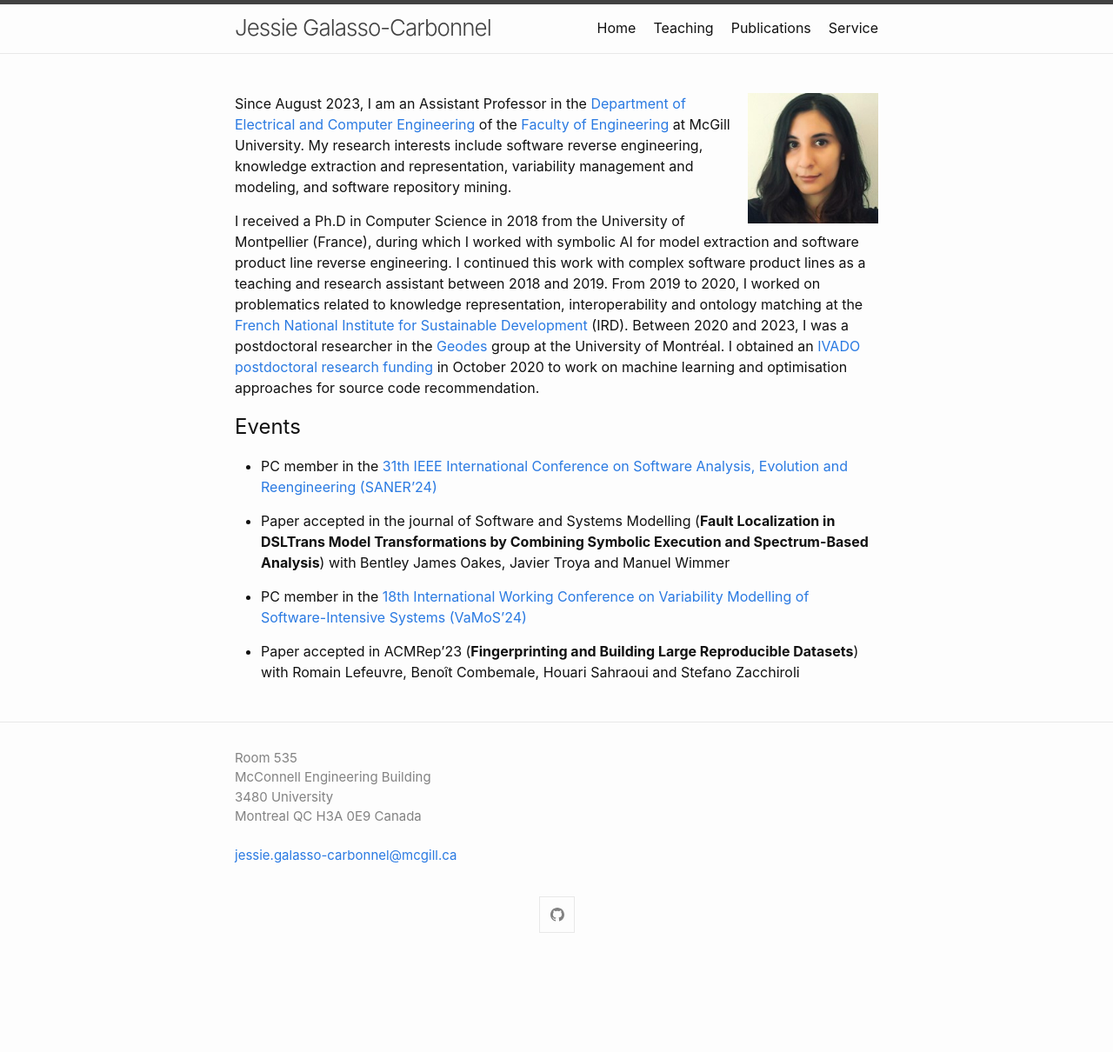
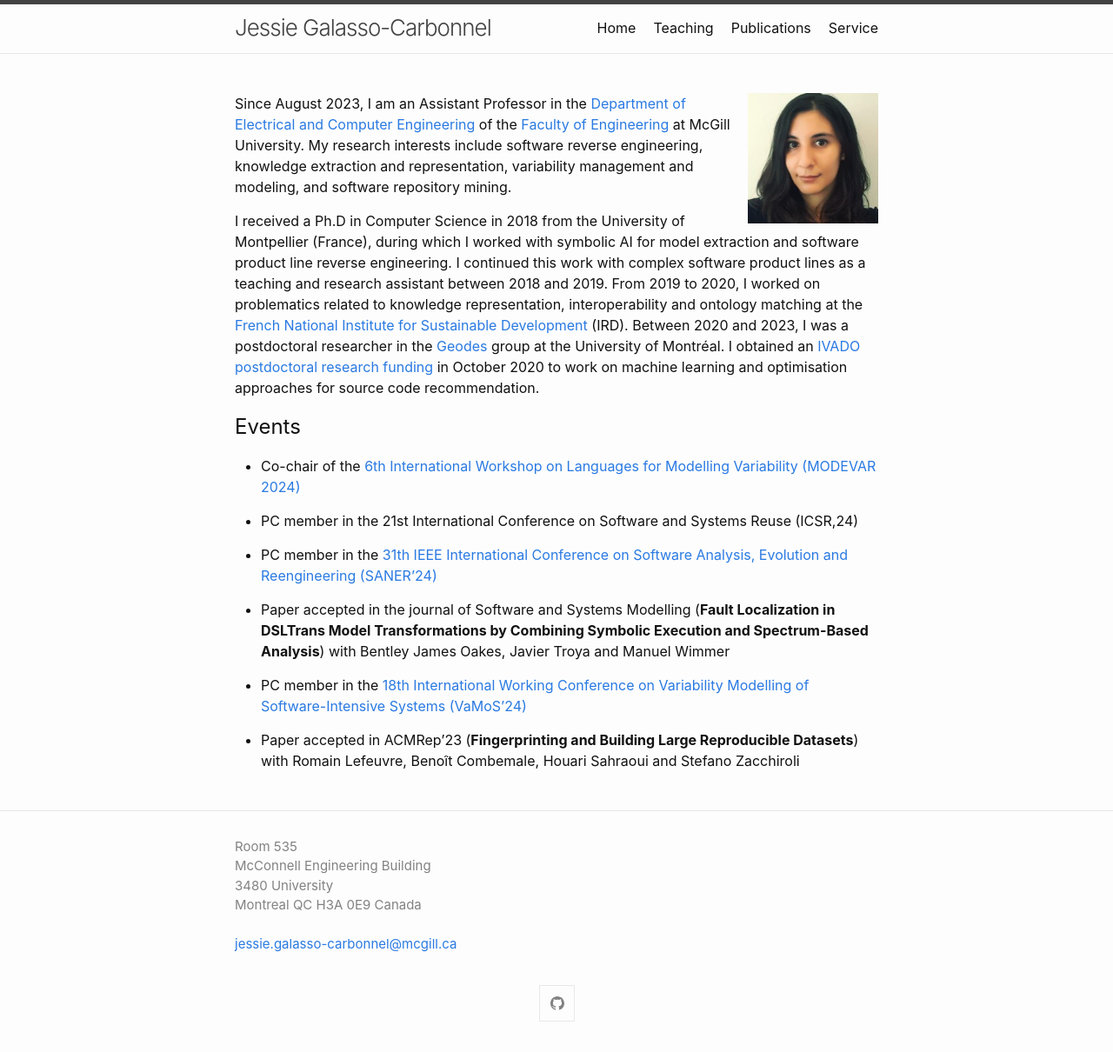
Before and after one commit to jgalasso/jgalasso.github.io, a Jekyll site: the page built from index.markdown, in a window 1280 px wide. Shown: the whole page at 87% size. Built offline with Jekyll 4.4.1, drawn with Linux system fonts in a browser that asks for light colours; before the commit the page ends 1108 px from its top, so only the background shows below that.

Commit message:
Update index.markdown MODEVAR and ICSR 24

```diff
--- a/index.markdown
+++ b/index.markdown
@@ -16,6 +16,10 @@ Between 2020 and 2023, I was a postdoctoral researcher in the [Geodes](http://ge
 
 ## Events
 
+* Co-chair of the [6th International Workshop on Languages for Modelling Variability (MODEVAR 2024)](https://modevar.github.io)
+
+* PC member in the 21st International Conference on Software and Systems Reuse (ICSR,24)
+
 * PC member in the [31th  IEEE International Conference on Software Analysis, Evolution and Reengineering (SANER'24)](https://conf.researchr.org/home/saner-2024)
 
 * Paper accepted in the journal of Software and Systems Modelling (__Fault Localization in DSLTrans Model Transformations by Combining Symbolic Execution and Spectrum-Based Analysis__) with Bentley James Oakes, Javier Troya and Manuel Wimmer
```
